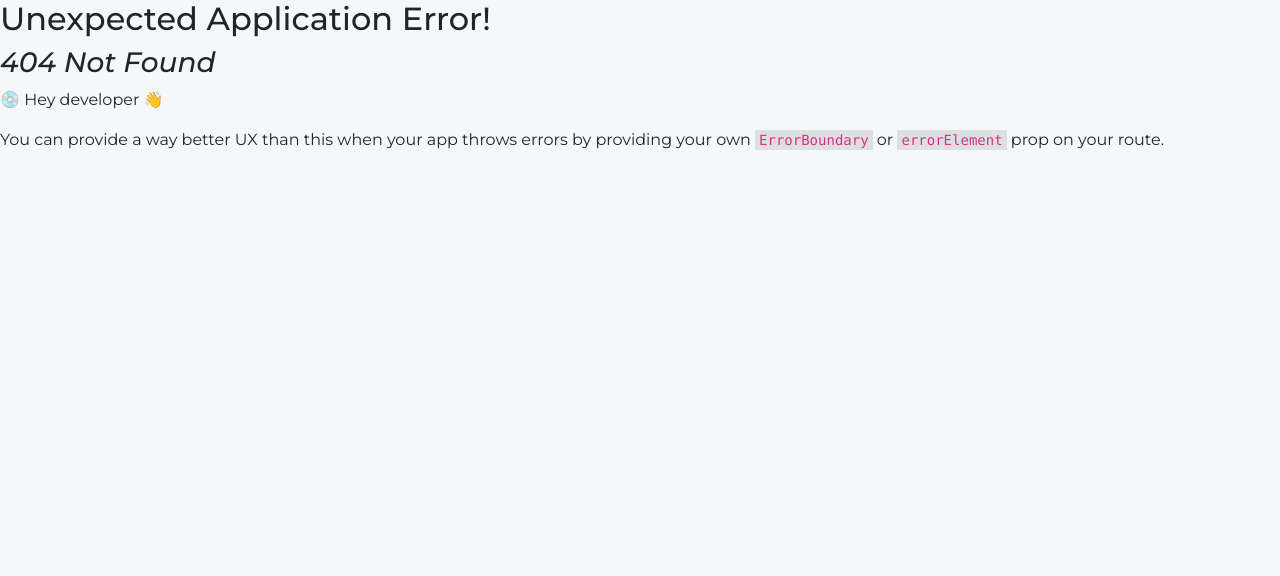
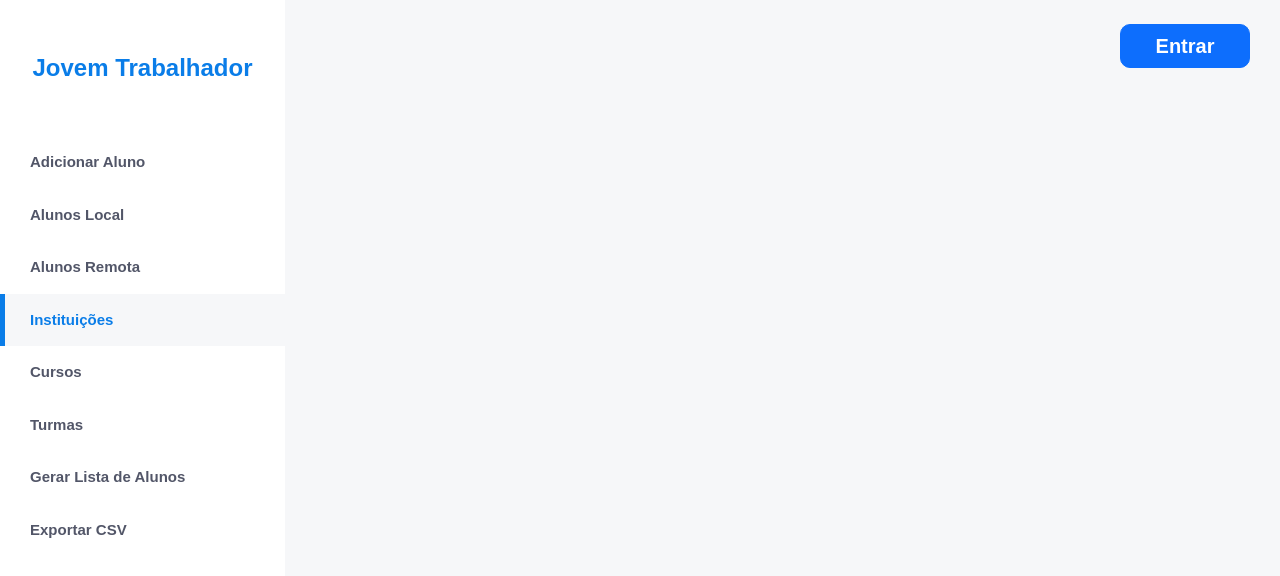
Before and after one commit to Kaua032/Jovem_Trabalhador_Front_End, a React (Vite) app: page /college in a window 1280 px wide. Before the commit this address had no page. Shown: the top 576 px of the page. Built offline with nearby package versions, Linux system fonts and the light colour scheme.

Commit message:
feat: "Updated Header, Navbar, and College components; added College page; refactored Home page; and made styling changes."

```diff
--- a/src/components/Header/Header.jsx
+++ b/src/components/Header/Header.jsx
@@ -106,7 +106,6 @@ export default function Header() {
           Entrar
         </Button>
       )}
-
       <Modal show={show} onHide={handleClose}>
         <Modal.Header closeButton>
           <Modal.Title id="modalTitle">Entrar</Modal.Title>
--- a/src/components/Header/HeaderStyled.jsx
+++ b/src/components/Header/HeaderStyled.jsx
@@ -5,6 +5,15 @@ export const HeaderDiv = styled.div`
   flex-direction: column;
   align-items: end;
   width: 100%;
+
+  #loginButton {
+    font-size: 20px;
+    font-weight: 600;
+    width: 130px;
+    align-self: flex-end;
+    margin-right: 30px;
+    border-radius: 10px;
+  }
 `;
 export const LogOut = styled.div`
   margin-right: 20px;
@@ -44,7 +53,7 @@ export const LogOut = styled.div`
 export const ErrorSpan = styled.span`
   background-color: #ffcdcd;
   color: #9e0000;
-  padding: .5rem;
+  padding: 0.5rem;
   display: flex;
   justify-content: center;
   font-size: 1rem;
--- a/src/components/Navbar/Navbar.jsx
+++ b/src/components/Navbar/Navbar.jsx
@@ -11,7 +11,7 @@ export default function Navbar({ ...props }) {
         <NavbarComponent href="/" type={props.p1} name="Adicionar Aluno" />
         <NavbarComponent href="/" type={props.p2} name="Alunos Local" />
         <NavbarComponent href="/" type={props.p3} name="Alunos Remota" />
-        <NavbarComponent href="/" type={props.p4} name="Instituições" />
+        <NavbarComponent href="/college" type={props.p4} name="Instituições" />
         <NavbarComponent href="/" type={props.p5} name="Cursos" />
         <NavbarComponent href="/" type={props.p6} name="Turmas" />
         <NavbarComponent href="/" type={props.p7} name="Gerar Lista de Alunos" />
--- a/src/pages/Colleges/College.jsx
+++ b/src/pages/Colleges/College.jsx
@@ -1,3 +1,15 @@
-export default function College(){
-    return
+import Header from "../../components/Header/Header";
+import Navbar from "../../components/Navbar/Navbar";
+import { MainCollege, SectionCollege } from "./CollegeStyled";
+
+export default function College() {
+  return (
+    <MainCollege>
+      <Navbar p4={1} />;
+      <Header />
+      <SectionCollege>
+
+      </SectionCollege>
+    </MainCollege>
+  );
 }
--- a/src/pages/Colleges/CollegeStyled.jsx
+++ b/src/pages/Colleges/CollegeStyled.jsx
@@ -0,0 +1,8 @@
+import styled from "styled-components";
+
+
+export const MainCollege = styled.main`
+`
+
+export const SectionCollege = styled.section`
+`
--- a/src/pages/Home/Home.jsx
+++ b/src/pages/Home/Home.jsx
@@ -6,15 +6,14 @@ import SubmitButton from "../../components/SubmitButton/SubmitButton";
 import InputSelect from "../../components/InputSelect/InputSelect";
 
 export default function Home() {
-  function bla(){
-    console.log('joao')
+  function bla() {
+    console.log("joao");
   }
   return (
     <MainHome>
       <Navbar p1={1} />;
       <Header />
       <div id="formStudent">
-        <form>
         <InputComponent
           name="name"
           type="text"
@@ -45,7 +44,6 @@ export default function Home() {
         />
         <InputSelect name="Node do Colegio" width="300px" />
         <SubmitButton type="submit" title="Adicionar" width="300px" />
-        </form>
       </div>
     </MainHome>
   );
--- a/src/pages/Home/HomeStyled.jsx
+++ b/src/pages/Home/HomeStyled.jsx
@@ -5,23 +5,13 @@ export const MainHome = styled.main`
   flex-direction: column;
   align-items: center;
 
-  #loginButton {
-    font-size: 20px;
-    font-weight: 600;
-    width: 130px;
-    align-self: flex-end;
-    margin-right: 30px;
-    border-radius: 10px;
-  }
   #formStudent {
+    display: flex;
+    flex-direction: column;
+    gap: 20px;
     background-color: white;
     border-radius: 15px;
     border: 1px solid #bababa;
     padding: 25px 20px;
   }
-  #formStudent form{
-    display: flex;
-    flex-direction: column;
-    gap: 20px;
-  }
 `;
```
Also changed, not shown: src/main.jsx (+6 -1 lines). Lines whose indentation alone changed are shown as unchanged.
